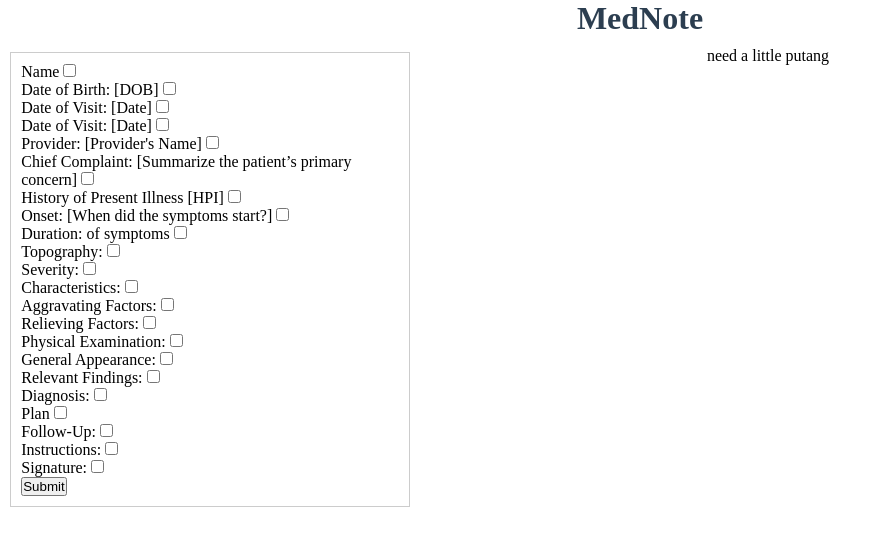
After one commit to AshMuzzle/MedNote_Base, a Flask app: page /selection-page in a window 1280 px wide. The commit adds this page. Shown: the top 546 px of the page, without its empty margins (0-882 px from the left). Run offline with Flask 3, Linux system fonts and the light colour scheme.

Commit message:
page 2 implementation

```diff
--- a/medbot/app.py
+++ b/medbot/app.py
@@ -81,6 +81,10 @@
 def index():
     return render_template('index.html')
 
+@app.route('/selection-page')
+def selection_page():
+    return render_template('selectionPage.html')
+
 @app.route('/transcribe', methods=['POST'])
 def transcribe():
     user_input = request.form.get('user_input')
--- /dev/null
+++ b/medbot/static/css/selectionPage.css
@@ -0,0 +1,77 @@
+*{padding: 0; margin: 0; box-sizing: border-box;}
+
+#container {
+    max-width: 960px;
+    min-width: 500px;
+    background-color: rgb(61, 18, 234)e;
+    margin: 5px auto;
+}
+
+
+/* DO NOT MAKE ANY CHANGES TO THE ABOVE CODE. ADD YOUR CODE BELOW THIS COMMENT LINE */
+header {
+    display: block;
+    width: 100%;
+    text-align: center;
+    position: relative;
+    padding-bottom: 0%;
+    bottom: 0;
+    background-color: #5c6aee;
+}
+header img {
+    bottom: -10px;
+    position: relative;
+}
+
+main {
+    display: flex;
+    width: 80%;
+    position: relative;
+
+}
+aside {
+    clear: both;
+    width: 20%;
+    float: left;
+    position: relative;
+
+}
+article {
+    padding: 1%;
+    display: inline-block;
+    position: relative;
+    width: 50%;
+    overflow: auto;
+
+}
+nav {
+    display: flex;
+    width: 100%;
+    justify-content: center;
+    text-align: center;
+
+}
+ul{
+    display:flex;
+    text-align: center;
+    list-style: none;
+}
+li{
+    padding: 5px;
+}
+footer {
+    position: relative;
+    text-align: center;
+    background-color: #5c6aee;
+    clear:both;
+}
+img {
+    width:100%;
+    border: 1px solid black;
+    max-height: 100%;
+}
+
+h1 {
+    text-align: center;
+    color: #2c3e50;
+  }
--- a/medbot/templates/index.html
+++ b/medbot/templates/index.html
@@ -24,10 +24,11 @@
         <button id="export-btn" style="display:none;">Download Text File</button>
         <button id="csv-btn" style="display:none;">Export as CSV</button>
         <button id="edit-btn" style="display:none;">Edit</button>
+        <button id="next-page-btn" data-url="{{ url_for('selection_page') }}" style="display:none;">Next Page</button>
+
+
         <p id="model-response" contenteditable="false"></p>
     </div>
-
-
 
     <div id="text-display">
         <h3>Conversation History <span id="toggle-btn" class="toggle-btn">[Show]</span></h3>
--- /dev/null
+++ b/medbot/templates/selectionPage.html
@@ -0,0 +1,156 @@
+<!DOCTYPE html>
+<html lang="en">
+    <head>
+        <title>Title</title>
+        <meta charset="utf-8" />
+        <link rel="stylesheet" href="{{ url_for('static', filename='css/selectionPage.css') }}">
+    </head>
+    <style>
+        .checkbox-container {
+            border: 1px solid #ccc;
+            padding: 10px;
+            width: 400px;
+        }
+        .checkbox-container label {
+           /*/ display: block;
+            text-align: left;*/
+            ORDER: 1;
+        }
+        .checkbox-container input[type="checkbox"] {
+            order: 2;
+            /*margin-right: 10px;*/
+        }
+    </style>
+    <body>
+        <h1>MedNote</h1>
+        <!-- <nav>
+            <ul>
+                <li><a href="#">Home</a></li>
+                <li><a href="#">About</a></li>
+                <li><a href="#">Contact Us</a></li>
+            </ul>
+        </nav> -->
+        <main>
+        <article>
+        <div id="container">
+        <div class="checkbox-container">
+
+
+            <form>
+                <label for="option1">Name</label>
+                <input type="checkbox" id="option1" name="option1" value="1"><br>
+
+                <label for="option2">Date of Birth: [DOB]</label>
+                <input type="checkbox" id="option2" name="option2" value="2"><br>
+
+                <label for="option3">Date of Visit: [Date]</label>
+                <input type="checkbox" id="option3" name="option3" value="3"><br>
+
+                <label for="option4">Date of Visit: [Date]</label>
+                <input type="checkbox" id="option4" name="option4" value="4"><br>
+
+                <label for="option5">Provider: [Provider's Name]</label>
+                <input type="checkbox" id="option5" name="option5" value="5"><br>
+
+                <label for="option6">Chief Complaint: [Summarize the patient’s primary concern]</label>
+                <input type="checkbox" id="option6" name="option6" value="6"><br>
+
+                <label for="option7">History of Present Illness [HPI]</label>
+                <input type="checkbox" id="option7" name="option7" value="7"><br>
+
+                <label for="option8">Onset: [When did the symptoms start?]</label>
+                <input type="checkbox" id="option8" name="option8" value="8"><br>
+
+                <label for="option9">Duration: of symptoms</label>
+                <input type="checkbox" id="option9" name="option9" value="9"><br>
+
+                <label for="option10">Topography:</label>
+                <input type="checkbox" id="option10" name="option10" value="10"><br>
+
+                <label for="option11">Severity:</label>
+                <input type="checkbox" id="option11" name="option11" value="11"><br>
+
+                <label for="option12">Characteristics:</label>
+                <input type="checkbox" id="option12" name="option12" value="12"><br>
+
+                <label for="option13">Aggravating Factors:</label>
+                <input type="checkbox" id="option13" name="option13" value="13"><br>
+
+                <label for="option14">Relieving Factors:</label>
+                <input type="checkbox" id="option14" name="option14" value="14"><br>
+
+                <label for="option15">Physical Examination:</label>
+                <input type="checkbox" id="option15" name="option15" value="15"><br>
+
+                <label for="option16">General Appearance:</label>
+                <input type="checkbox" id="option16" name="option16" value="16"><br>
+
+                <label for="option17">Relevant Findings:</label>
+                <input type="checkbox" id="option17" name="option17" value="17"><br>
+
+                <label for="option18">Diagnosis:</label>
+                <input type="checkbox" id="option18" name="option18" value="18"><br>
+
+                <label for="option19">Plan</label>
+                <input type="checkbox" id="option19" name="option19" value="19"><br>
+
+                <label for="option20">Follow-Up:</label>
+                <input type="checkbox" id="option20" name="option20" value="20"><br>
+
+                <label for="option21">Instructions:</label>
+                <input type="checkbox" id="option21" name="option21" value="21"><br>
+
+                <label for="option22">Signature:</label>
+                <input type="checkbox" id="option22" name="option22" value="22"><br>
+
+
+                <input type="submit" value="Submit">
+            </form>
+
+
+        </article>
+          <article>
+            <nav>
+            <p>need a little putang</p>
+            </article>
+        </nav>
+        </main>
+        </div>
+
+             <!--
+
+            <aside>
+                <form>
+                    <label>Name</label>
+                    <input type="text">
+                    <label>Email Address</label>
+                    <input type="text">
+                    <label>Message</label>
+                    <textarea rows="4" cols="22"></textarea>
+                    <button >Send</button>
+                </form>
+            </aside>
+            <main>
+                <article>
+                    <img src="assets/branch.jpg" alt="tree">
+                    <h3>Article 1</h3>
+                    <p>Lorem ipsum dolor sit amet, consectetuer adipiscing elit. Maecenas porttitor congue massa. Fusce posuere, magna sed pulvinar ultricies, purus lectus malesuada libero, sit amet commodo magna eros quis urna.</p>
+                </article>
+                <article>
+                    <img src="assets/cat.jpg" alt="cat">
+                    <h3>Article 2</h3>
+                    <p>Suspendisse dui purus, scelerisque at, vulputate vitae, pretium mattis, nunc. Mauris eget neque at sem venenatis eleifend. Ut nonummy.</p>
+                </article>
+                <article>
+                    <img src="assets/snow.jpg" alt="snow">
+                    <h3>Article 3</h3>
+                    <p>Nunc viverra imperdiet enim. Fusce est. Vivamus a tellus. Pellentesque habitant morbi tristique senectus et netus et malesuada fames ac turpis egestas. Proin pharetra nonummy pede. Mauris et orci.</p>
+                </article>
+            </main>
+
+        -->
+            <!-- <footer>
+                <p>MEDNOTE</p>
+            </footer> -->
+        </div>
+</html>
```
Also changed, not shown: medbot/static/css/styles.css (+14 -0 lines), medbot/static/js/scripts.js (+26 -22 lines).
